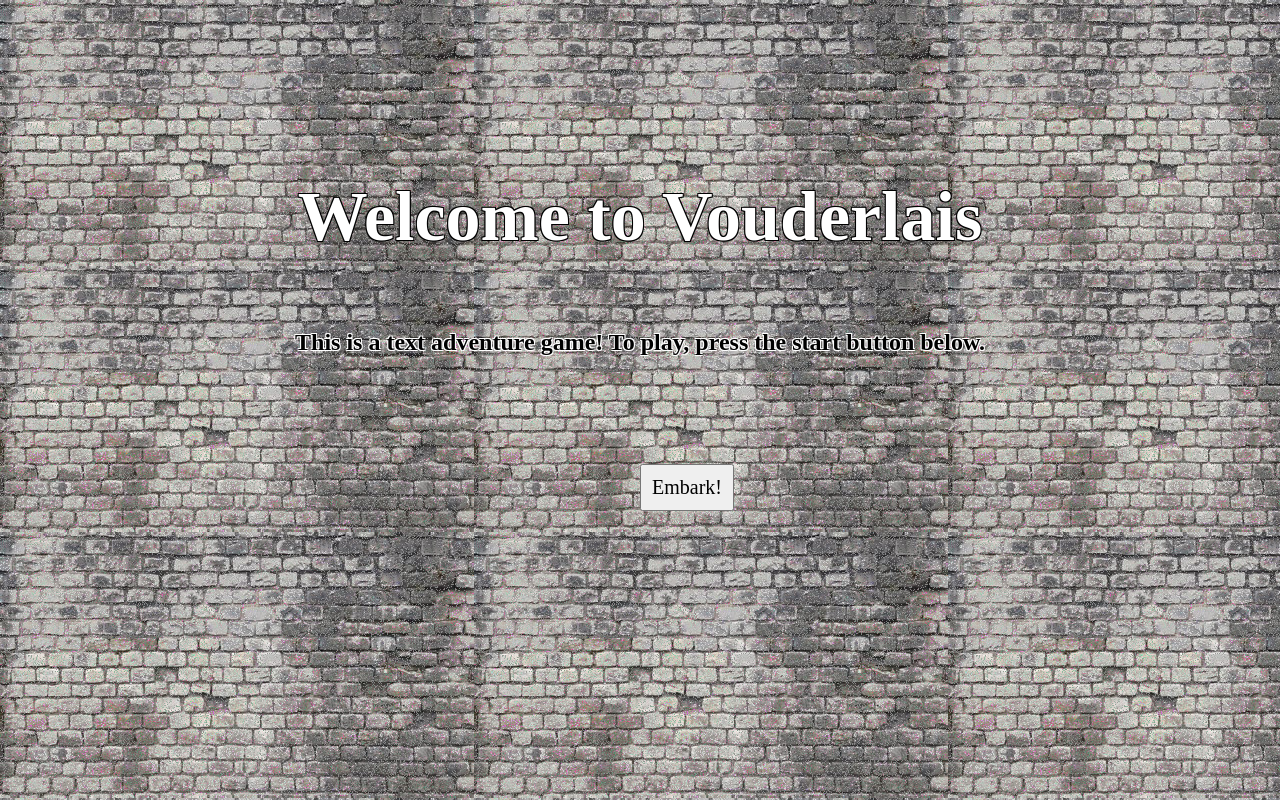
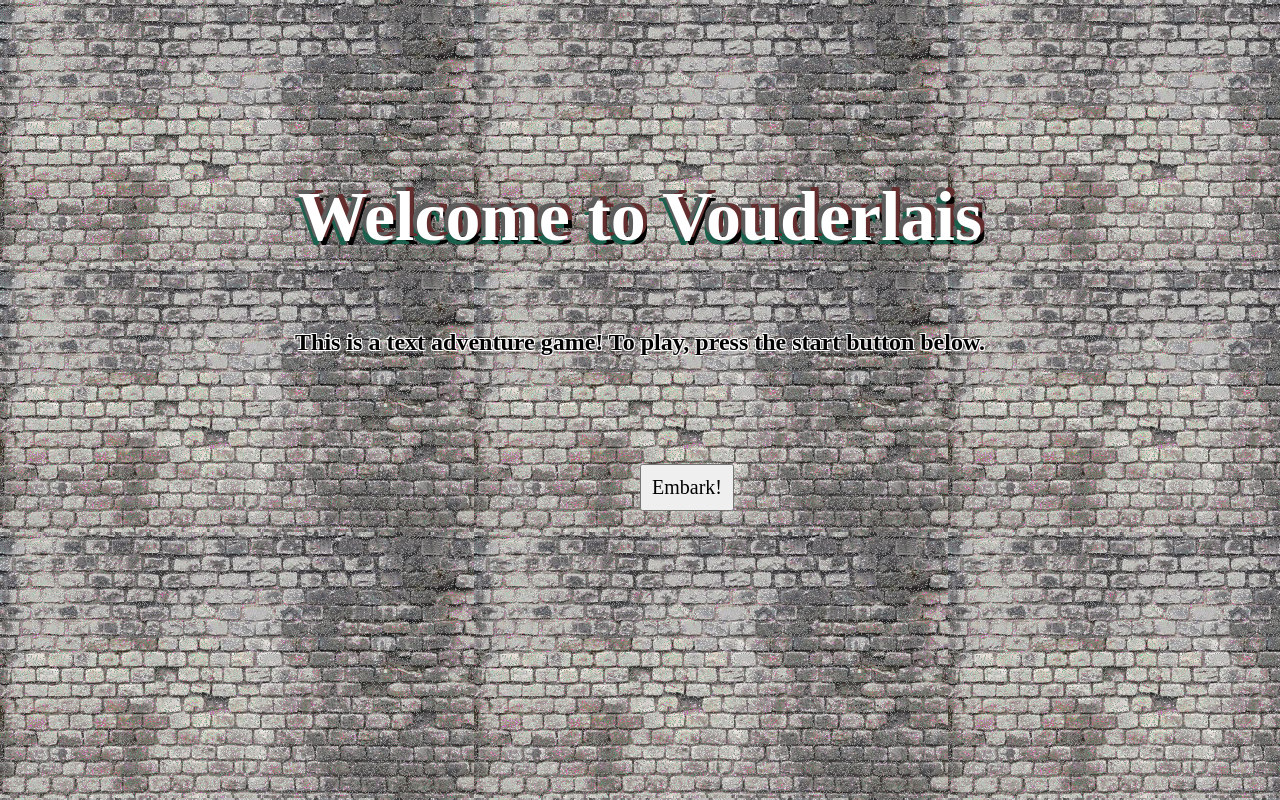
Before and after one commit to tatyanade/Teaching-Fellowship_Projects, a plain HTML site: page JS-Project-1_Chatbot/index.html in a window 1280 px wide. Drawn offline with Linux system fonts and the light colour scheme; a web font is replaced by a local one.

Commit message:
Update style.css

```diff
--- a/JS-Project-1_Chatbot/style.css
+++ b/JS-Project-1_Chatbot/style.css
@@ -25,7 +25,9 @@ h1{
     font-family: Haversham;
     font-size: 70px;
     color: white;
-    text-shadow: -1px -1px 0 #000, 1px -1px 0 #000, -1px 1px 0 #000, 1px 1px 0 #000;
+    text-shadow: -4px -4px 0 #5c5c5c, 4px -4px 0 #642d2d, -4px 4px 0 #1a604c, 4px 4px 0 #000;
+/*         -1px -1px 0 #000, 1px -1px 0 #000, -1px 1px 0 #000, 1px 1px 0 #000; */
+
 
 }
 
```
